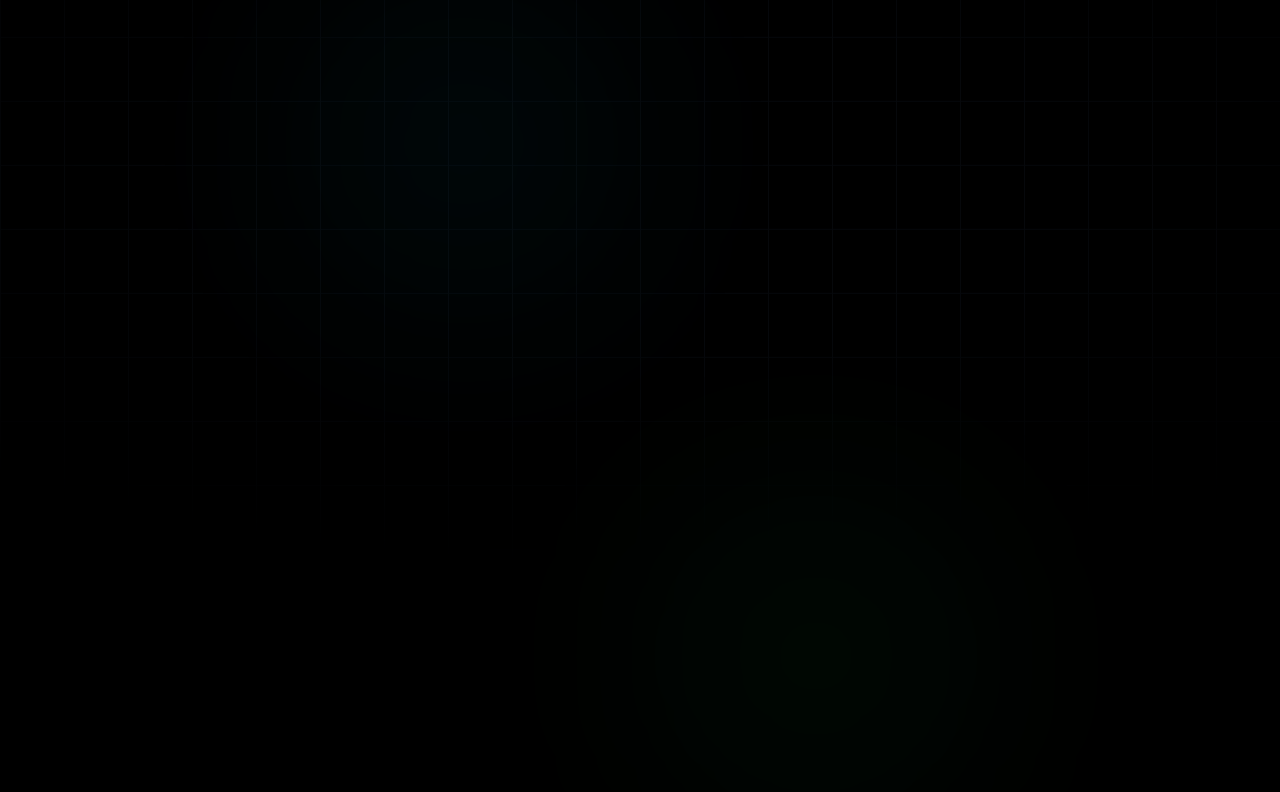
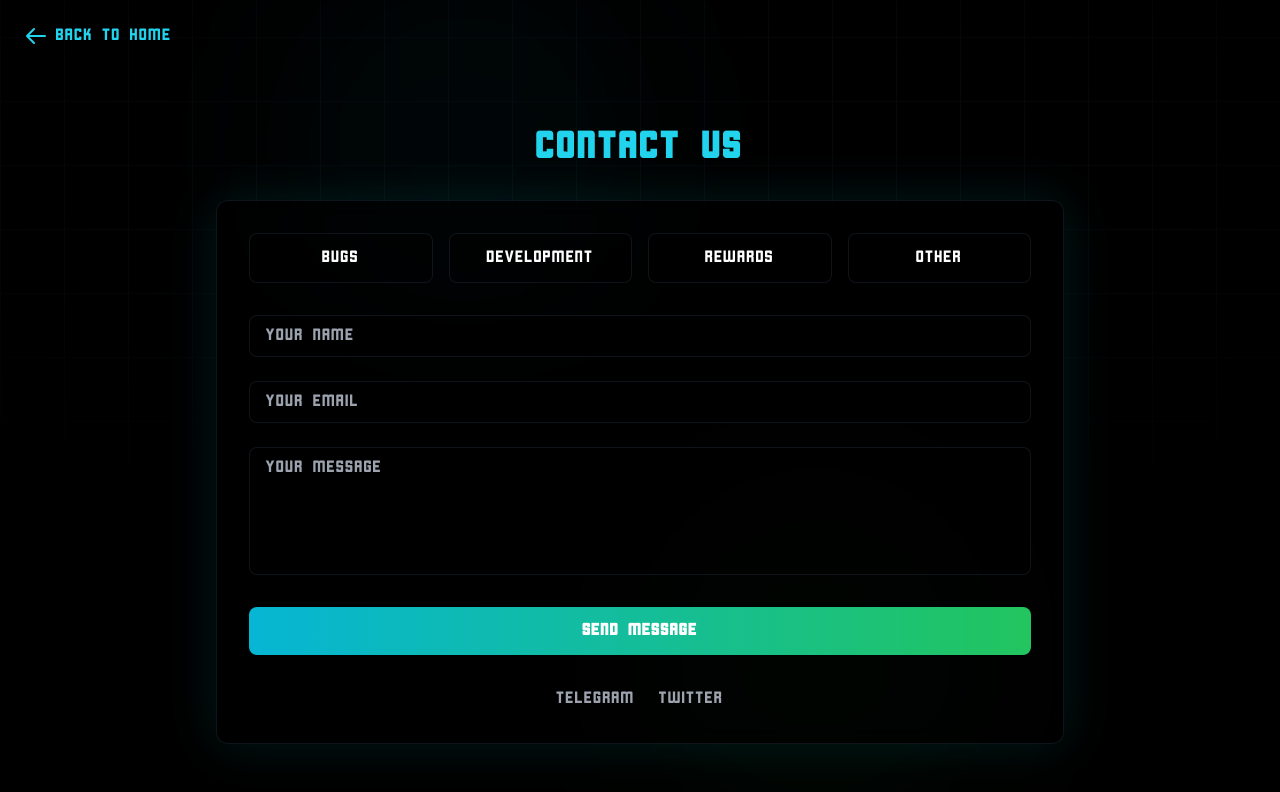
Before and after one commit to OrcaMonsta/orcamonsta1, a Next.js app: page /contact in a window 1280 px wide. Shown: the top 792 px of the page. Built offline with nearby package versions, Linux system fonts and the light colour scheme.

Commit message:
fix: contact page visibility issues - Remove opacity-0 class causing blank page - Add fadeIn animation configuration - Fix navigation and z-index - Update hover effects - Improve page transitions - Add proper animation classes

```diff
--- a/app/contact/page.tsx
+++ b/app/contact/page.tsx
@@ -77,15 +77,29 @@ export default function Contact() {
         <div className="absolute bottom-0 right-1/4 w-72 h-72 bg-green-500/10 rounded-full blur-[128px] animate-pulse delay-700" />
       </div>
 
+      {/* Navigation */}
+      <nav className="relative z-10 p-6">
+        <Link
+          href="/"
+          className="inline-flex items-center gap-2 text-cyan-400 hover:text-cyan-300 transition-colors"
+        >
+          <svg className="w-6 h-6" fill="none" stroke="currentColor" viewBox="0 0 24 24">
+            <path strokeLinecap="round" strokeLinejoin="round" strokeWidth={2} d="M10 19l-7-7m0 0l7-7m-7 7h18" />
+          </svg>
+          Back to Home
+        </Link>
+      </nav>
+
       {/* Content */}
       <div className="relative z-10 max-w-4xl mx-auto px-6 py-12">
-        <div className="opacity-0 animate-[fadeIn_0.8s_ease-in-out_forwards]">
+        <div className="animate-fadeIn">
           <h1 className={`${cornerstone.className} text-4xl font-bold text-cyan-400 mb-8 text-center`}>
             CONTACT US
           </h1>
 
           <div className="backdrop-blur-md bg-black/30 rounded-xl p-8 border border-gray-800/50
-            shadow-[0_0_50px_rgba(0,255,255,0.1)]">
+            shadow-[0_0_50px_rgba(0,255,255,0.1)] hover:shadow-[0_0_80px_rgba(0,255,255,0.2)]
+            transform transition-all duration-300">
 
             {/* Feature Selection */}
             <div className="grid grid-cols-2 md:grid-cols-4 gap-4 mb-8">
--- a/app/privacy/page.tsx
+++ b/app/privacy/page.tsx
@@ -247,22 +247,27 @@ export default function Privacy() {
                 </h2>
                 <div className="space-y-3">
                   {section.content ? (
-                    // Render regular content
+                    // Render regular content with new bullets
                     section.content.map((text, textIndex) => (
                       <div
                         key={textIndex}
                         className={`${cornerstone.className} text-gray-300 flex items-start group mb-3`}
                       >
-                        <div className="flex-shrink-0 w-6 h-6 mr-3 relative">
-                          <div className="absolute inset-0 bg-cyan-500/20 rounded-sm transform rotate-45" />
-                          <div className="absolute inset-[2px] bg-cyan-500/10 rounded-sm transform rotate-45 group-hover:bg-cyan-500/20 transition-all duration-300" />
-                          <div className="absolute inset-[3px] border border-cyan-500/30 rounded-sm transform rotate-45" />
+                        {/* Horizontal line with dot bullet design */}
+                        <div className="flex-shrink-0 w-6 mr-4 mt-[0.9rem] relative">
+                          {/* Horizontal line */}
+                          <div className="absolute top-1/2 left-0 w-full h-[1px] bg-gradient-to-r from-cyan-500/50 to-transparent group-hover:from-cyan-400/70 transition-all duration-300" />
+                          {/* Dot */}
+                          <div className="absolute left-0 top-1/2 -translate-y-1/2 w-2 h-2">
+                            <div className="absolute inset-0 bg-cyan-500/20 rounded-full group-hover:bg-cyan-400/30 transition-all duration-300" />
+                            <div className="absolute inset-[2px] bg-cyan-400/40 rounded-full animate-pulse" />
+                          </div>
                         </div>
                         <span className="mt-1">{text}</span>
                       </div>
                     ))
                   ) : section.subsections ? (
-                    // Render subsections
+                    // Render subsections with matching style but different color
                     section.subsections.map((subsection, subIndex) => (
                       <div key={subIndex} className="mb-6 last:mb-0">
                         <h3 className={`${cornerstone.className} text-xl font-bold text-cyan-400 mb-3`}>
@@ -274,10 +279,15 @@ export default function Privacy() {
                               key={pointIndex}
                               className={`${cornerstone.className} text-gray-300 flex items-start group`}
                             >
-                              <div className="flex-shrink-0 w-4 h-4 mr-3 relative mt-1">
-                                <div className="absolute inset-0 bg-green-500/20 rounded-sm transform rotate-45" />
-                                <div className="absolute inset-[1px] bg-green-500/10 rounded-sm transform rotate-45 group-hover:bg-green-500/20 transition-all duration-300" />
-                                <div className="absolute inset-[2px] border border-green-500/30 rounded-sm transform rotate-45" />
+                              {/* Subsection bullet with green color scheme */}
+                              <div className="flex-shrink-0 w-6 mr-4 mt-[0.9rem] relative">
+                                {/* Horizontal line */}
+                                <div className="absolute top-1/2 left-0 w-full h-[1px] bg-gradient-to-r from-green-500/50 to-transparent group-hover:from-green-400/70 transition-all duration-300" />
+                                {/* Dot */}
+                                <div className="absolute left-0 top-1/2 -translate-y-1/2 w-2 h-2">
+                                  <div className="absolute inset-0 bg-green-500/20 rounded-full group-hover:bg-green-400/30 transition-all duration-300" />
+                                  <div className="absolute inset-[2px] bg-green-400/40 rounded-full animate-pulse" />
+                                </div>
                               </div>
                               <span>{point}</span>
                             </div>
```
